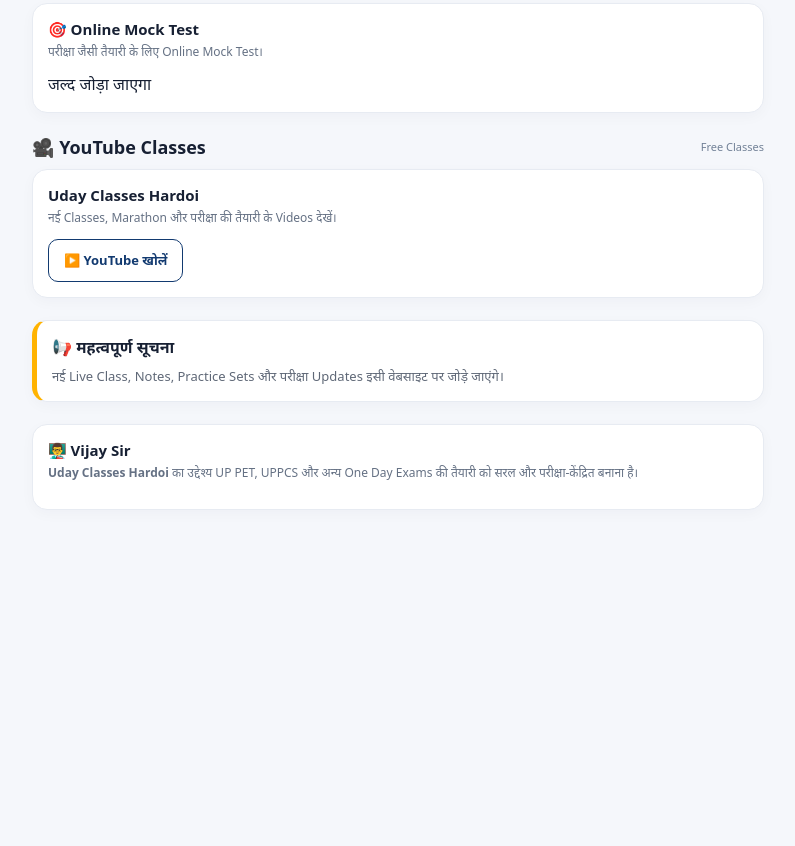
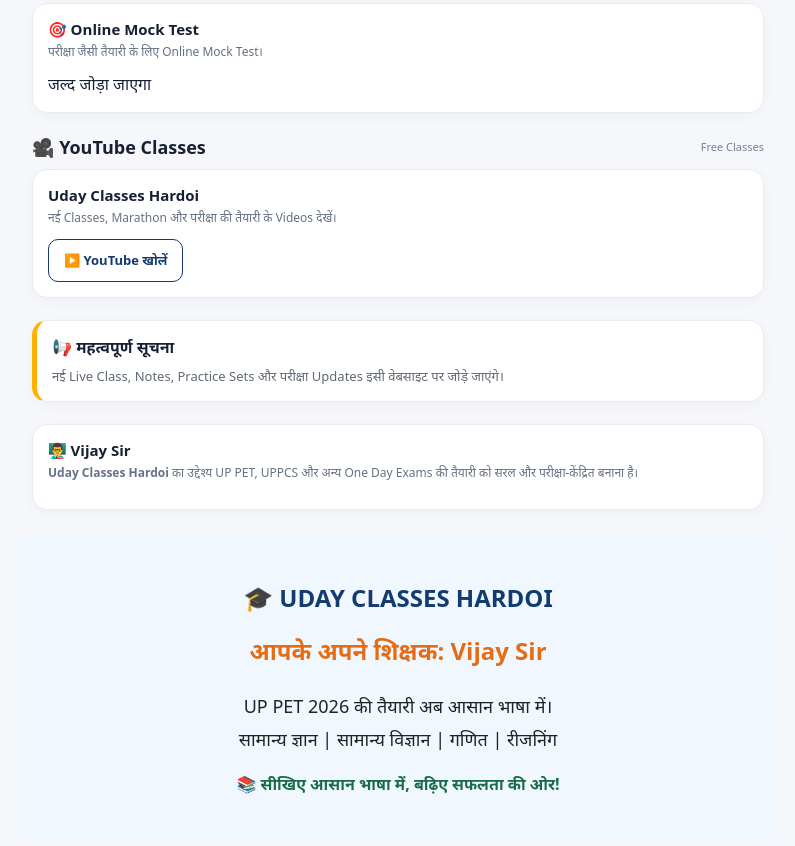
Before and after one commit to udayclasseshardoi/uday-classes-hardoi, a plain HTML site: page index.html in a window 1280 px wide. Shown: the part 1222-2068 px from the top of the page, without its empty margins (242-1037 px from the left). Before the commit the page ends 1832 px from the top, so only its background shows below. Drawn offline with Linux system fonts and the light colour scheme.

Commit message:
Add teacher introduction section to index.html
Added a section introducing Uday Classes and Vijay Sir.

```diff
--- a/index.html
+++ b/index.html
@@ -311,5 +311,17 @@
 
 <script src="app.js"></script>
 
+<!-- Uday Classes Hardoi: Teacher Introduction -->
+<section style="padding:30px 15px;text-align:center;background:#f0f7ff;border-radius:12px;margin:20px auto;max-width:900px;">
+  <h1 style="color:#123b70;">🎓 UDAY CLASSES HARDOI</h1>
+  <h2 style="color:#e66b12;">आपके अपने शिक्षक: Vijay Sir</h2>
+  <p style="font-size:18px;color:#222;line-height:1.8;">
+    UP PET 2026 की तैयारी अब आसान भाषा में।<br>
+    सामान्य ज्ञान | सामान्य विज्ञान | गणित | रीजनिंग
+  </p>
+  <p style="font-weight:bold;color:#176b45;">
+    📚 सीखिए आसान भाषा में, बढ़िए सफलता की ओर!
+  </p>
+</section>
 </body>
 </html>
```
